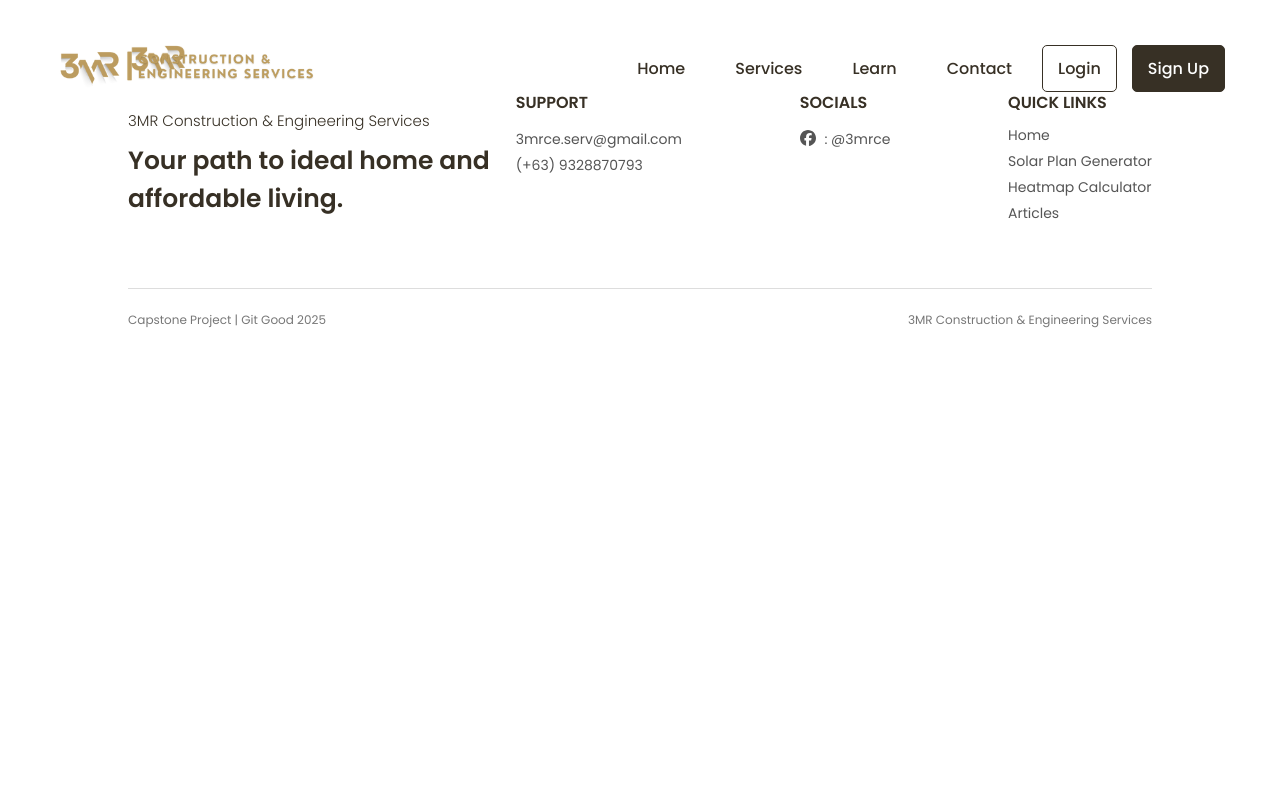
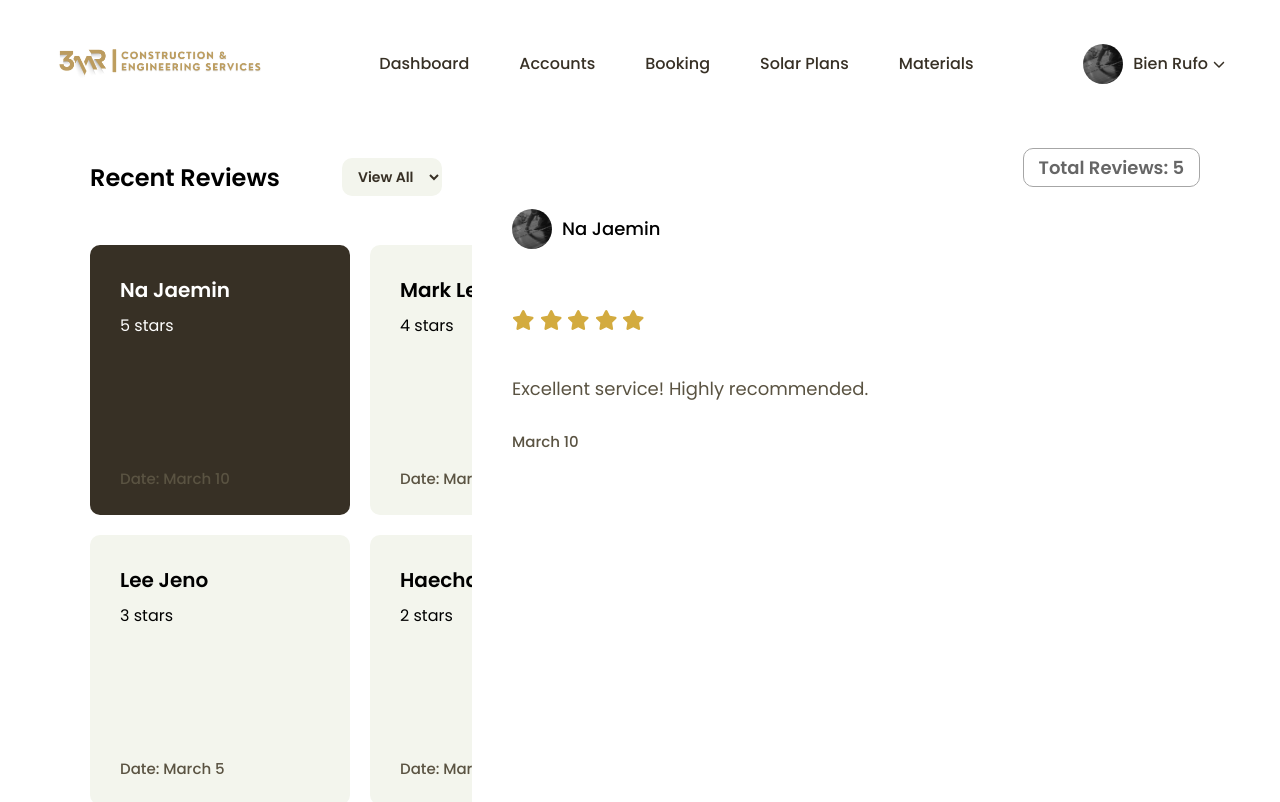
Before and after one commit to marianadine/solarsphereweb, a React (Create React App) app: page /review in a window 1280 px wide. Shown: the top 802 px of the page. Built offline with nearby package versions, Linux system fonts and the light colour scheme.

Commit message:
review admin page added

```diff
--- a/src/admin_components/Dashboard.js
+++ b/src/admin_components/Dashboard.js
@@ -3,6 +3,7 @@
 import { faStar, faStarHalfAlt, faStar as faStarOutline } from '@fortawesome/free-solid-svg-icons';
 import './admincompo_css/dashboardstyle.css';
 import profilePic from '../imgs/article1.png';
+import { useNavigate } from "react-router-dom";
 
 import { Doughnut } from "react-chartjs-2";
 import { Chart, ArcElement } from "chart.js";
@@ -10,6 +11,8 @@
 Chart.register(ArcElement);
 
 const Dashboard = () => {
+  const navigate = useNavigate();
+
   const [currentTime, setCurrentTime] = useState(new Date());
 
   useEffect(() => {
@@ -96,7 +99,7 @@
         <div className="recent-reviews">
           <div className="section-header">
             <h4>Recent Review</h4>
-            <button className="view-all-btn">View All</button>
+            <button className="view-all-btn" onClick={() => navigate('/review')}>View All</button>
           </div>
 
           <div className="review-card">
--- /dev/null
+++ b/src/admin_components/Reviews.js
@@ -0,0 +1,90 @@
+import React, { useState } from "react";
+import "./admincompo_css/reviewstyle.css";
+import profilePic from "../imgs/article1.png";
+import { faStar, faPlus } from "@fortawesome/free-solid-svg-icons";
+import { FontAwesomeIcon } from "@fortawesome/react-fontawesome";
+
+const fixedReviews = [
+    { id: 1, name: "Na Jaemin", stars: 5, date: "March 10", reviewText: "Excellent service! Highly recommended." },
+    { id: 2, name: "Mark Lee", stars: 4, date: "March 8", reviewText: "Very good but could be better in some areas." },
+    { id: 3, name: "Lee Jeno", stars: 3, date: "March 5", reviewText: "Average experience, nothing special." },
+    { id: 4, name: "Haechan", stars: 2, date: "March 2", reviewText: "Not satisfied. Needs improvement." },
+    { id: 5, name: "Jisung Park", stars: 1, date: "March 1", reviewText: "Very bad experience. Do not recommend." },
+];
+
+const Reviews = () => {
+    const [selectedReview, setSelectedReview] = useState(fixedReviews[0]);
+    const [filterStars, setFilterStars] = useState("All");
+
+    const filteredReviews = filterStars === "All"
+        ? fixedReviews
+        : fixedReviews.filter(review => review.stars === parseInt(filterStars));
+
+    return (
+        <div className="reviews-container">
+            {/* Left Panel: Header + Review List */}
+            <div className="review-panel">
+                <div className="reviewheader">
+                    <h2>Recent Reviews</h2>
+                    <select className="review-filter" onChange={(e) => setFilterStars(e.target.value)}>
+                        <option value="All">View All</option>
+                        <option value="5">5 stars</option>
+                        <option value="4">4 stars</option>
+                        <option value="3">3 stars</option>
+                        <option value="2">2 stars</option>
+                        <option value="1">1 star</option>
+                    </select>
+                </div>
+
+                <section className="reviewlist">
+                    <div className="review-cards">
+                        {filteredReviews.map((review) => (
+                            <div
+                                key={review.id}
+                                className={`reviewcard ${selectedReview.id === review.id ? "active" : ""}`}
+                                onClick={() => setSelectedReview(review)}
+                            >
+                                <p className="reviewname">{review.name}</p>
+                                <p>{review.stars} stars</p>
+                                <p className="reviewdate">Date: {review.date}</p>
+                            </div>
+                        ))}
+                    </div>
+                </section>
+            </div>
+
+            {/* Right Panel: Detailed Review */}
+            <section className="viewreview">
+                <p className="total-reviews">Total Reviews: {filteredReviews.length}</p>
+
+                <div className="reviewer">
+                    <img src={profilePic} alt="Profile" className="profile-pic" />
+                    <p className="reviewername">{selectedReview.name}</p>
+                </div>
+
+                <div className="reviewstars">
+                    {[...Array(5)].map((_, i) => (
+                        <FontAwesomeIcon
+                            key={i}
+                            icon={faStar}
+                            className={i < selectedReview.stars ? "staricon filled" : "staricon empty"}
+                        />
+                    ))}
+                </div>
+
+                <p className="reviewtext">{selectedReview.reviewText}</p>
+                <p className="reviewdate">{selectedReview.date}</p>
+
+                <div className="showonwebsite">
+                    <button className="addonwebsite">
+                        <FontAwesomeIcon icon={faPlus} className="plus-icon" /> Show On Website
+                    </button>
+                    <p>Lorem ipsum dolor sit amet, consectetur adipiscing elit, sed do eiusmod tempor.</p>
+                </div>
+            </section>
+        </div>
+    );
+};
+
+
+export default Reviews;
--- /dev/null
+++ b/src/admin_components/admincompo_css/reviewstyle.css
@@ -0,0 +1,280 @@
+.reviews-container {
+    display: flex;
+    gap: 40px;
+    padding: 0px 80px;
+    margin-top: 130px;
+    margin-bottom: 50px;
+    opacity: 0;
+    transform: translateY(20px);
+    animation: fadeIn 0.5s ease-out forwards;
+}
+
+@keyframes fadeIn {
+    from {
+        opacity: 0;
+        transform: translateY(20px);
+    }
+    to {
+        opacity: 1;
+        transform: translateY(0);
+    }
+}
+
+.review-panel {
+    width: 35%;
+    display: flex;
+    flex-direction: column;
+    height: 855px;
+    opacity: 0;
+    transform: translateX(-20px);
+    animation: slideIn 0.6s ease-out forwards;
+}
+
+@keyframes slideIn {
+    from {
+        opacity: 0;
+        transform: translateX(-20px);
+    }
+    to {
+        opacity: 1;
+        transform: translateX(0);
+    }
+}
+
+.reviewheader {
+    display: flex;
+    justify-content: space-between;
+    align-items: center;
+    margin: 10px 30px;
+}
+
+.reviewheader h2 {
+    font-weight: 600;
+    margin-left: -20px;
+}
+
+.reviewlist {
+    flex-grow: 1;
+    overflow-y: auto;
+    padding: 10px;
+    scrollbar-width: none;
+    -ms-overflow-style: none;
+}
+
+.reviewlist::-webkit-scrollbar {
+    display: none;
+}
+
+.review-filter {
+    background: #F3F5ED;
+    border: none;
+    padding: 8px 12px;
+    border-radius: 10px;
+    font-size: 14px;
+    font-weight: 600;
+    color: #373025;
+    cursor: pointer;
+    transition: 0.3s ease-in-out;
+    display: flex;
+    align-items: center;
+}
+
+.review-filter:hover {
+    background: #d6d2c4;
+}
+
+.review-filter:focus {
+    outline: none;
+    box-shadow: 0 0 5px rgba(55, 48, 37, 0.3);
+}
+
+.review-cards {
+    display: grid;
+    grid-template-columns: repeat(2, 1fr);
+    gap: 20px;
+    margin-top: 10px;
+}
+
+.reviewcard {
+    background: #F3F5ED;
+    border-radius: 10px;
+    padding: 15px;
+    cursor: pointer;
+    width: 200px;
+    height: 250px;
+    display: flex;
+    flex-direction: column;
+    justify-content: space-between;
+    padding: 10px 30px;
+    transform: scale(1);
+    transition: transform 0.3s ease-in-out;
+}
+
+.reviewcard:hover {
+    transform: scale(1.05);
+}
+
+.reviewcard.active {
+    background: #373025;
+    color: white;
+    transition: background 0.3s ease-in-out, transform 0.2s ease-in-out;
+}
+
+.reviewname {
+    font-size: 20px;
+    font-weight: 600;
+    margin-bottom: -110px;
+}
+
+.reviewdate {
+    margin-top: auto;
+    font-size: 14px;
+    font-weight: 500;
+    color: #5a5342;
+}
+
+.review-card.active .reviewdate {
+    color: white;
+}
+
+.viewreview {
+    display: flex;
+    flex-direction: column;
+    justify-content: flex-start;
+    min-height: 100%;
+    flex: 1;
+    padding-bottom: 20px;
+    opacity: 0;
+    transform: translateY(10px);
+    animation: fadeInReview 0.5s ease-in-out forwards;
+}
+
+@keyframes fadeInReview {
+    from {
+        opacity: 0;
+        transform: translateY(10px);
+    }
+    to {
+        opacity: 1;
+        transform: translateY(0);
+    }
+}
+
+.total-reviews {
+    font-size: 18px;
+    font-weight: 600;
+    color: #666;
+    margin-bottom: 10px;
+    border: 1px solid #A6A6A6;
+    border-radius: 10px;
+    width: fit-content;
+    padding: 5px 15px;
+    margin-left: auto;
+    display: block;
+}
+
+.reviewer {
+    display: flex;
+    align-items: center;
+    gap: 10px;
+    margin-bottom: 50px;
+}
+
+.reviewername {
+    font-size: 18px;
+    font-weight: 500;
+}
+
+.profile-pic {
+    width: 40px;
+    height: 40px;
+    border-radius: 50%;
+    object-fit: cover;
+}
+
+.reviewstars {
+    display: flex;
+    gap: 5px;
+    margin-bottom: 25px !important;
+}
+
+.staricon {
+    font-size: 20px;
+    color: #d3ab3f;
+    opacity: 0;
+    animation: fadeInStars 0.6s ease-in-out forwards;
+}
+
+@keyframes fadeInStars {
+    from {
+        opacity: 0;
+        transform: translateY(-5px);
+    }
+    to {
+        opacity: 1;
+        transform: translateY(0);
+    }
+}
+
+.staricon.empty {
+    opacity: 0.3;
+}
+
+.reviewtext {
+    font-size: 18px;
+    color: #5a5342;
+    margin-top: 20px;
+    text-align: justify;
+    opacity: 0;
+    animation: fadeInText 0.5s ease-in-out forwards;
+}
+
+@keyframes fadeInText {
+    from {
+        opacity: 0;
+        transform: translateY(5px);
+    }
+    to {
+        opacity: 1;
+        transform: translateY(0);
+    }
+}
+
+.reviewdate {
+    font-size: 15px;
+    color: #5a5342;
+    margin-top: 10px;
+    text-align: justify;
+}
+
+.showonwebsite {
+    margin-top: auto;
+    width: 50%;
+}
+
+.addonwebsite {
+    background: #E8EADD;
+    border: none;
+    font-size: 16px;
+    padding: 8px 15px;
+    color: #373025;
+    font-weight: 600;
+    border-radius: 20px;
+    cursor: pointer;
+    transition: 0.3s ease-in-out;
+    display: flex;
+    align-items: center;
+    gap: 8px;
+    transform: scale(1);
+    transition: transform 0.2s ease-in-out;
+}
+
+.addonwebsite:hover {
+    background: #373025;
+    color: #E8EADD;
+    transform: scale(1.1);
+}
+
+.plus-icon {
+    font-size: 14px;
+}
--- a/src/components/WebsiteController.js
+++ b/src/components/WebsiteController.js
@@ -13,9 +13,10 @@
 import SmartSolarPlanner from './SmartSolarPlanner';
 import GeneratedPlan from './GeneratedPlan';
 
+import AdminNavBar from '../admin_components/AdminNavBar';
 import Dashboard from '../admin_components/Dashboard';
 import Accounts from '../admin_components/Accounts';
-import AdminNavBar from '../admin_components/AdminNavBar'; // Import AdminNavBar
+import Reviews from '../admin_components/Reviews';
 
 const WebsiteController = () => {
   return (
@@ -29,7 +30,7 @@
 
 const MainLayout = () => {
   const location = useLocation();
-  const adminRoutes = ["/dashboard", "/accounts"];
+  const adminRoutes = ["/dashboard", "/accounts", "/review"];
   const isAdminPage = adminRoutes.includes(location.pathname);
 
   return (
@@ -48,6 +49,7 @@
         {/* Admin Routes */}
         <Route path="/dashboard" element={<Dashboard />} />
         <Route path="/accounts" element={<Accounts />} />
+        <Route path="/review" element={<Reviews />} />
       </Routes>
       {!isAdminPage && <Footer />}
     </>
```
